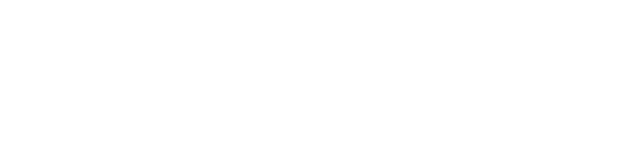
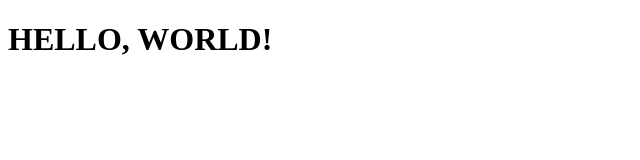
Before and after one commit to kenziesmith/local-rep, a plain HTML site: page index.html in a window 1280 px wide. Shown: the whole page, without its empty margins (0-640 px from the left). Drawn offline with Linux system fonts and the light colour scheme.

Commit message:
Added title

```diff
--- a/index.html
+++ b/index.html
@@ -11,7 +11,7 @@
 </head>
 
 <body>
-
+  <h1>HELLO, WORLD!</h1>
 </body>
 
 </html>
```
Lines whose indentation alone changed are shown as unchanged.
